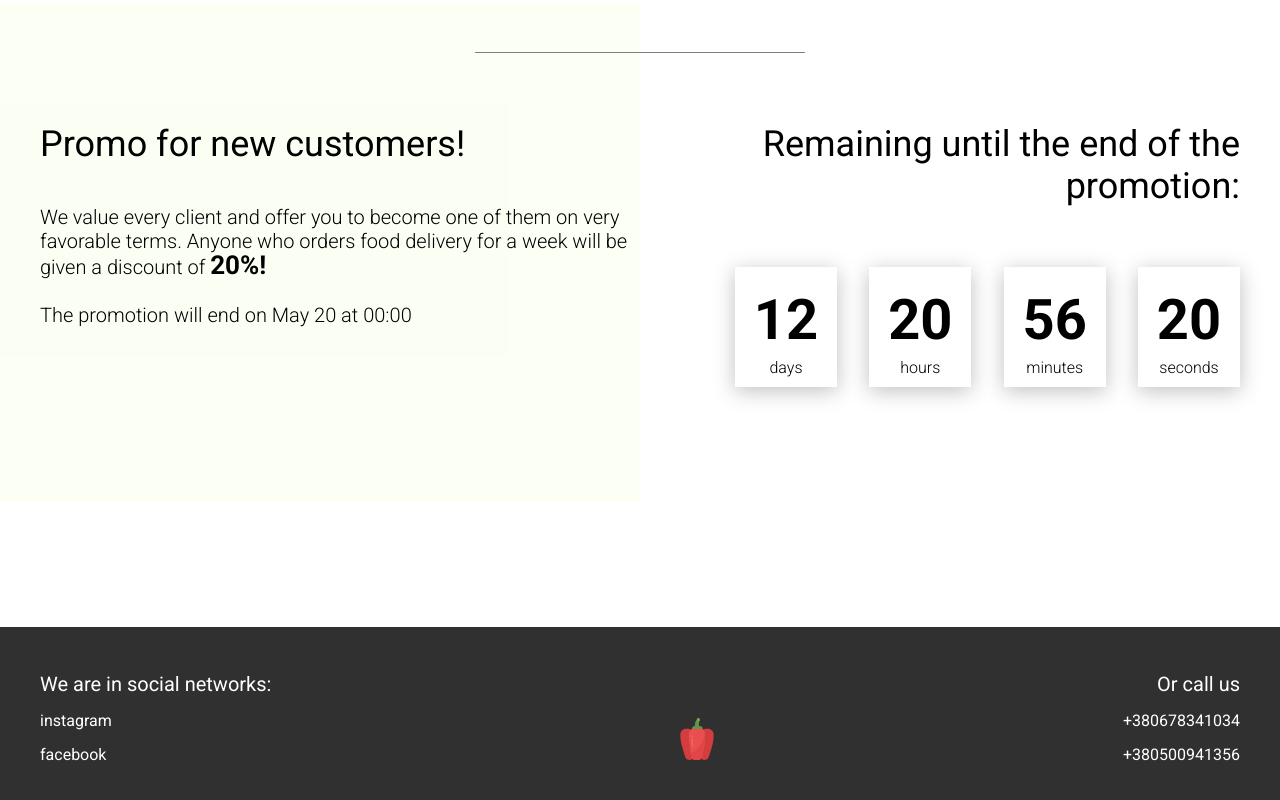
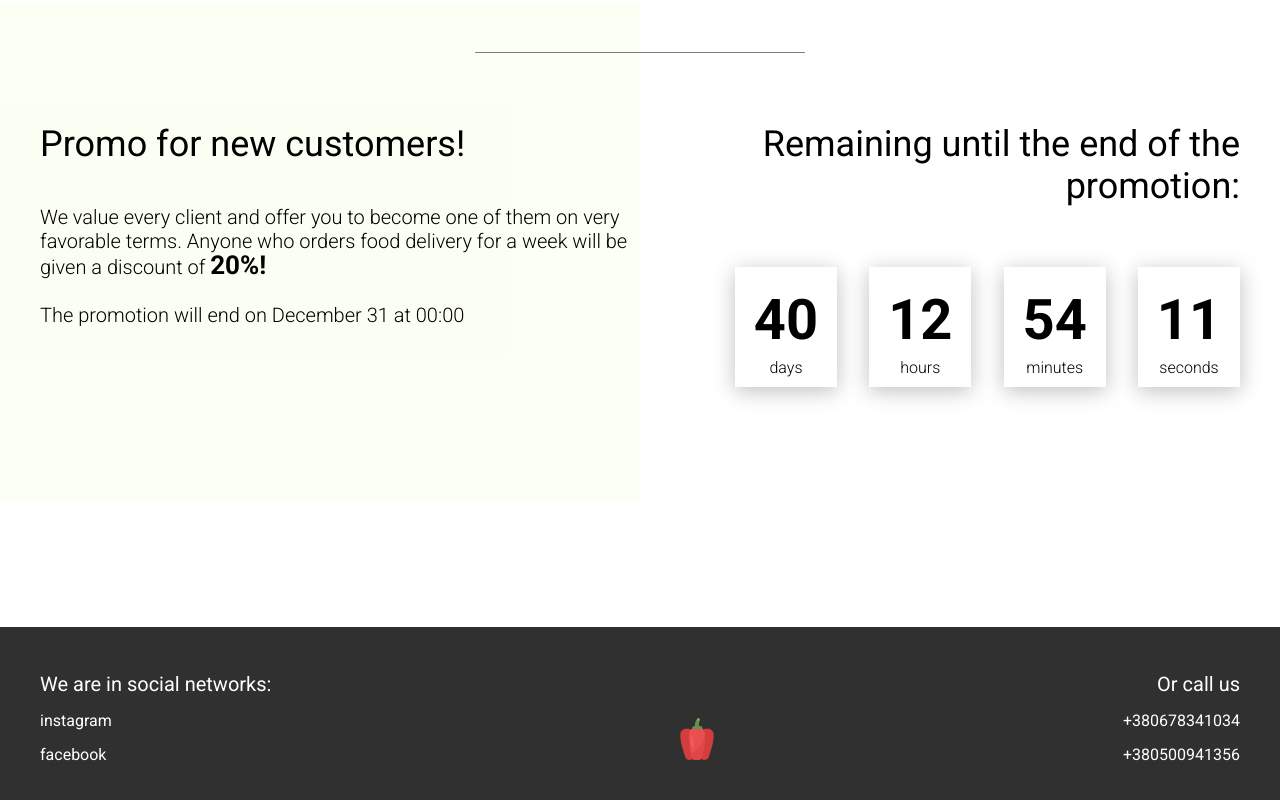
Before and after one commit to AnastasiaHaller/Food, a website: page src/index.html in a window 1280 px wide. Shown: the part 3454-4254 px from the top of the page. Drawn offline with Linux system fonts and the light colour scheme.

Commit message:
implement timer

```diff
--- a/src/index.html
+++ b/src/index.html
@@ -241,7 +241,7 @@
                 <div class="promotion__descr">
                     We value every client and offer you to become one of them on very favorable terms. Anyone who orders food delivery for a week will be given a discount of <span>20%!</span>
                     <br><br>
-                    The promotion will end on May 20 at 00:00
+                    The promotion will end on December 31 at 00:00
                 </div>
             </div>
             <div class="promotion__timer">
--- a/src/js/script.js
+++ b/src/js/script.js
@@ -1,4 +1,6 @@
 window.addEventListener('DOMContentLoaded', () => {
+
+    // Tabs
 
     const tabs = document.querySelectorAll('.tabheader__item'),
           tabsContent = document.querySelectorAll('.tabcontent'),
@@ -37,4 +39,68 @@ window.addEventListener('DOMContentLoaded', () => {
             });
         }
     });
+
+    // Timer
+
+    const deadline = '2023-12-31';
+
+    function getTimeRemaining(endtime) {
+        let days, hours, minutes, seconds;
+        const t = Date.parse(endtime) - Date.parse(new Date());
+
+        if (t <= 0) {
+            days = 0;
+            hours = 0;
+            minutes = 0;
+            seconds = 0;
+        } else {
+            days = Math.floor(t / (1000 * 60 * 60 * 24)),
+            hours = Math.floor((t / (1000 * 60 * 60)) % 24),
+            minutes = Math.floor((t / 1000 / 60) % 60),
+            seconds = Math.floor((t / 1000) % 60);
+        }
+
+        return {
+            'total': t,
+            'days': days,
+            'hours': hours,
+            'minutes': minutes,
+            'seconds': seconds
+        };
+    }
+
+    function getZero(num) {
+        if (num >= 0 && num < 10) {
+            return `0${num}`;
+        } else {
+            return num;
+        }
+    }
+
+    function setClock(selector, endtime) {
+        const timer = document.querySelector(selector),
+              days = timer.querySelector('#days'),
+              hours = timer.querySelector('#hours'),
+              minutes = timer.querySelector('#minutes'),
+              seconds = timer.querySelector('#seconds'),
+              timeInterval = setInterval(updateClock, 1000);
+
+        updateClock();
+
+        function updateClock() {
+            const t = getTimeRemaining(endtime);
+
+            days.innerHTML = getZero(t.days);
+            hours.innerHTML = getZero(t.hours);
+            minutes.innerHTML = getZero(t.minutes);
+            seconds.innerHTML = getZero(t.seconds);
+
+            if (t.total <= 0) {
+                clearInterval(timeInterval);
+            }
+        }
+
+    }
+
+    setClock('.timer', deadline);
 });
```
